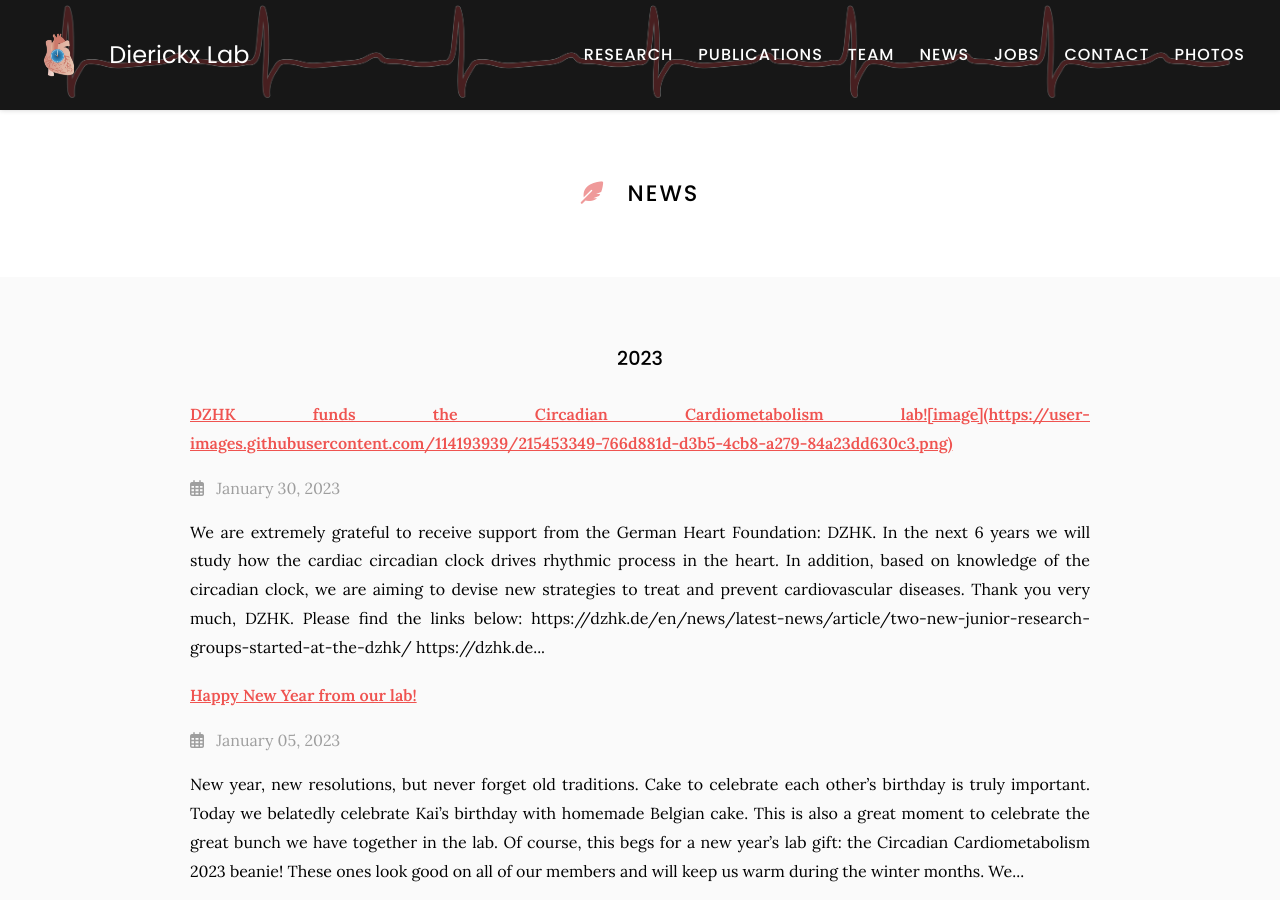
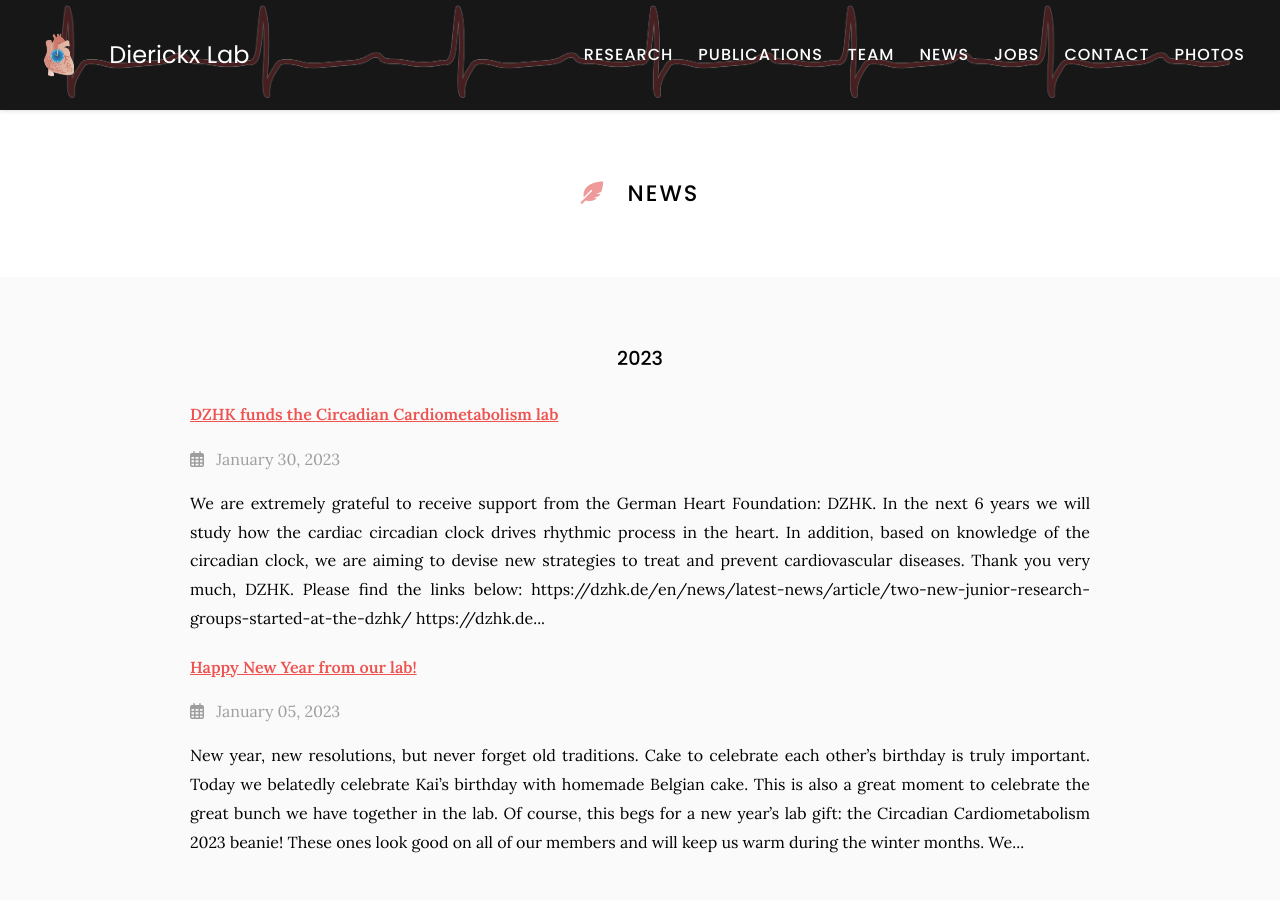
Before and after one commit to theDierickxLab/theDierickxLab, a Jekyll site: the page built from blog/index.md, in a window 1280 px wide and 900 px high. Built offline with Jekyll 4.4.1, drawn with Linux system fonts in a browser that asks for light colours.

Commit message:
Update 2023-1-30-DZHK.md

```diff
--- a/_posts/2023-1-30-DZHK.md
+++ b/_posts/2023-1-30-DZHK.md
@@ -1,5 +1,5 @@
 ---
-title: DZHK funds the Circadian Cardiometabolism lab![image](https://user-images.githubusercontent.com/114193939/215453349-766d881d-d3b5-4cb8-a279-84a23dd630c3.png)
+title: DZHK funds the Circadian Cardiometabolism lab
 ---
 
 
```
